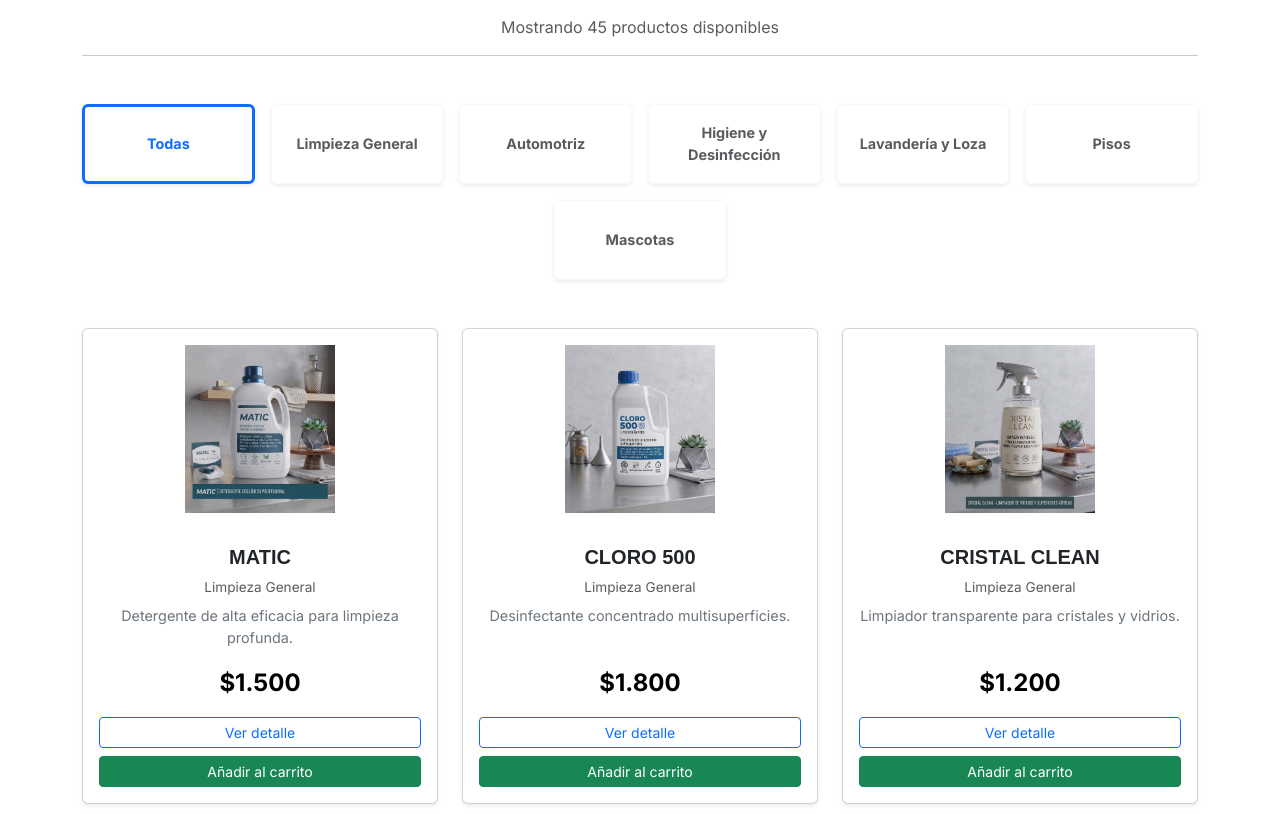
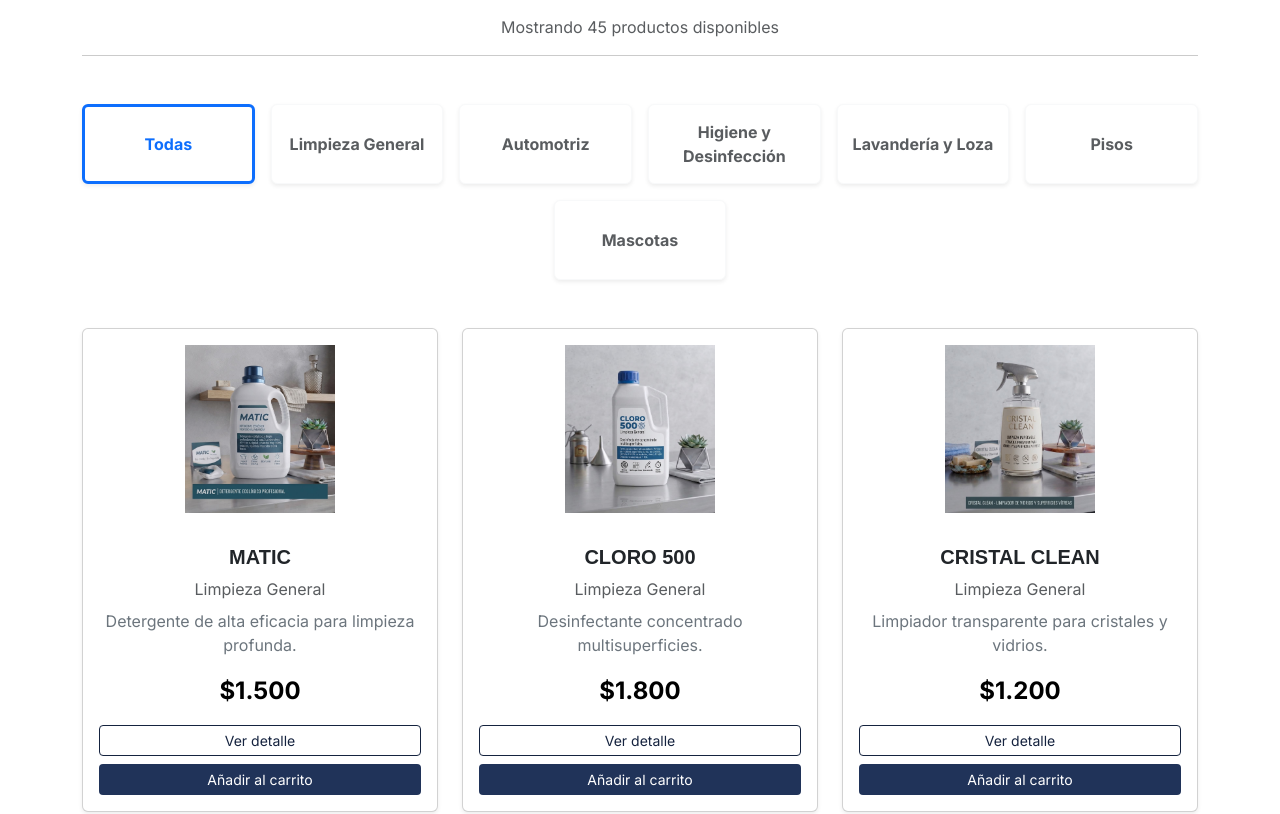
Before and after one commit to Yellu-u/Ev_II_FullstackII, a Next.js app in the folder my-app/: page /productos in a window 1280 px wide. Shown: the part 200-1014 px from the top of the page. Built offline with nearby package versions, Linux system fonts and the light colour scheme.

Commit message:
Creacion de page y modificacion de carrito

```diff
--- a/my-app/app/context/CarritoContext.jsx
+++ b/my-app/app/context/CarritoContext.jsx
@@ -2,14 +2,12 @@
 
 import { createContext, useState, useContext } from 'react';
 
-// 1. Creamos la "mochila" global
+
 const CarritoContext = createContext();
 
-// 2. Creamos el componente que provee la mochila a toda la app
 export function CarritoProvider({ children }) {
-    // AQUÍ ESTÁ EL FAMOSO useState (La memoria del carrito)
     const [carrito, setCarrito] = useState([]);
-    const [isOpen, setIsOpen] = useState(false); // Para abrir el panel lateral
+    const [isOpen, setIsOpen] = useState(false);
 
     // Función para agregar un producto
     const agregarAlCarrito = (producto) => {
@@ -31,6 +29,12 @@
         setCarrito((prev) => prev.filter(item => item.id !== id));
     };
 
+    // Función para limpiar todo
+    const vaciarCarrito = () => {
+        setCarrito([]);
+    };
+
+
     // Calculamos el total a pagar
     const total = carrito.reduce((acc, item) => acc + (item.precio_nuevo * item.cantidad), 0);
 
@@ -41,11 +45,13 @@
             eliminarDelCarrito,
             total,
             isOpen,
-            setIsOpen
+            setIsOpen,
+            vaciarCarrito
         }}>
             {children}
         </CarritoContext.Provider>
     );
+
 }
 
 // 3. Función para usar el carrito en cualquier página
--- a/my-app/app/productos/page.tsx
+++ b/my-app/app/productos/page.tsx
@@ -1,48 +1,27 @@
 "use client";
 
 import { useState } from "react";
-import Link from "next/link";
 import "bootstrap/dist/css/bootstrap.min.css";
 import { productos } from "../../data/productos.js";
 import { useCarrito } from "../context/CarritoContext";
 import Navbar from '@/components/Navbar';
 import Footer from '@/components/Footer';
 
-
 function ItemProducto({ producto, onAgregar }) {
     const url = "/productos/" + producto.id;
-
     return (
         <div className="col-12 col-sm-6 col-md-4 mb-4">
             <div className="card h-100 shadow-sm">
                 <img src={producto.imagen} className="card-img-top p-3" alt={producto.nombre} style={{ height: "200px", objectFit: "contain" }} />
-
                 <div className="card-body d-flex flex-column text-center">
                     <h5 className="card-title fw-bold text-dark">{producto.nombre}</h5>
-
-                    <span className="text-muted mb-2" style={{ fontSize: "0.85rem" }}>
-                        {producto.categoria}
-                    </span>
-
-                    <p className="card-text text-secondary" style={{ fontSize: "0.9rem" }}>
-                        {producto.descripcion}
-                    </p>
-
+                    <span className="text-muted mb-2">{producto.categoria}</span>
+                    <p className="card-text text-secondary">{producto.descripcion}</p>
                     <div className="mt-auto">
-                        <p className="fs-4 fw-bold text-black mb-3">
-                            ${producto.precio_nuevo.toLocaleString('es-CL')}
-                        </p>
-
+                        <p className="fs-4 fw-bold text-black mb-3">${producto.precio_nuevo.toLocaleString('es-CL')}</p>
                         <div className="d-grid gap-2">
-                            <Link href={url} className="btn btn-sm btn-outline-primary">
-                                Ver detalle
-                            </Link>
-
-                            {/* 3. Conectamos el botón a la función onAgregar */}
-                            <button
-                                className="btn btn-sm btn-success"
-                                onClick={() => onAgregar(producto)}
-                            >
+                            <a href={url} className="btn btn-sm boton-detalle">Ver detalle</a>
+                            <button className="btn btn-sm boton-carrito" onClick={() => onAgregar(producto)}>
                                 Añadir al carrito
                             </button>
                         </div>
@@ -53,34 +32,18 @@
     );
 }
 
+export default function Productos() {
+    // Traemos la función para agregar desde el contexto global
+    const { agregarAlCarrito } = useCarrito();
 
-function ListaProductos({ productos, onAgregar }) {
-    return (
-        <div className="row g-4">
-            {productos.map((unProducto) => (
-                <ItemProducto
-                    producto={unProducto}
-                    key={unProducto.id}
-                    onAgregar={onAgregar}
-                />
-            ))}
-        </div>
-    );
-}
-
-
-export default function Productos() {
-    const { agregarAlCarrito } = useCarrito(); // 2. Obtenemos la función del contexto
-
+    // Lógica del filtro de categorías
     const [categoriaSeleccionada, setCategoriaSeleccionada] = useState("Todas");
-
     const categorias = ["Todas"];
     for (let i = 0; i < productos.length; i++) {
         if (!categorias.includes(productos[i].categoria)) {
             categorias.push(productos[i].categoria);
         }
     }
-
     const productosFiltrados = [];
     for (let i = 0; i < productos.length; i++) {
         if (categoriaSeleccionada === "Todas" || productos[i].categoria === categoriaSeleccionada) {
@@ -98,16 +61,17 @@
                     <hr />
                 </div>
 
+                {/* Filtros de categorías */}
                 <div className="row justify-content-center g-3 mb-5">
                     {categorias.map((cat) => (
                         <div className="col-6 col-md-3 col-lg-2" key={cat}>
                             <div
                                 onClick={() => setCategoriaSeleccionada(cat)}
                                 className={`card text-center shadow-sm h-100 justify-content-center ${categoriaSeleccionada === cat ? 'border-primary border-3' : 'border-light'}`}
-                                style={{ cursor: "pointer", minHeight: "80px", transition: "0.2s" }}
+                                style={{ cursor: "pointer", minHeight: "80px" }}
                             >
                                 <div className="card-body p-2 d-flex align-items-center justify-content-center">
-                                    <span className={`fw-bold ${categoriaSeleccionada === cat ? 'text-primary' : 'text-muted'}`} style={{ fontSize: "0.9rem" }}>
+                                    <span className={`fw-bold ${categoriaSeleccionada === cat ? 'text-primary' : 'text-muted'}`}>
                                         {cat}
                                     </span>
                                 </div>
@@ -116,18 +80,17 @@
                     ))}
                 </div>
 
-                <ListaProductos
-                    productos={productosFiltrados}
-                    onAgregar={agregarAlCarrito} // 4. Pasamos la función al componente
-                />
-
-                {productosFiltrados.length === 0 && (
-                    <div className="text-center mt-4">
-                        <h5 className="text-muted">No hay productos en esta categoria</h5>
-                    </div>
-                )}
+                {/* Lista de productos */}
+                <div className="row g-4">
+                    {productosFiltrados.map((unProducto) => (
+                        <ItemProducto
+                            producto={unProducto}
+                            key={unProducto.id}
+                            onAgregar={agregarAlCarrito}
+                        />
+                    ))}
+                </div>
             </div>
-
             <Footer />
         </div>
     );
```
Also changed, not shown: my-app/app/carrito/page.tsx (+114 -0 lines).
